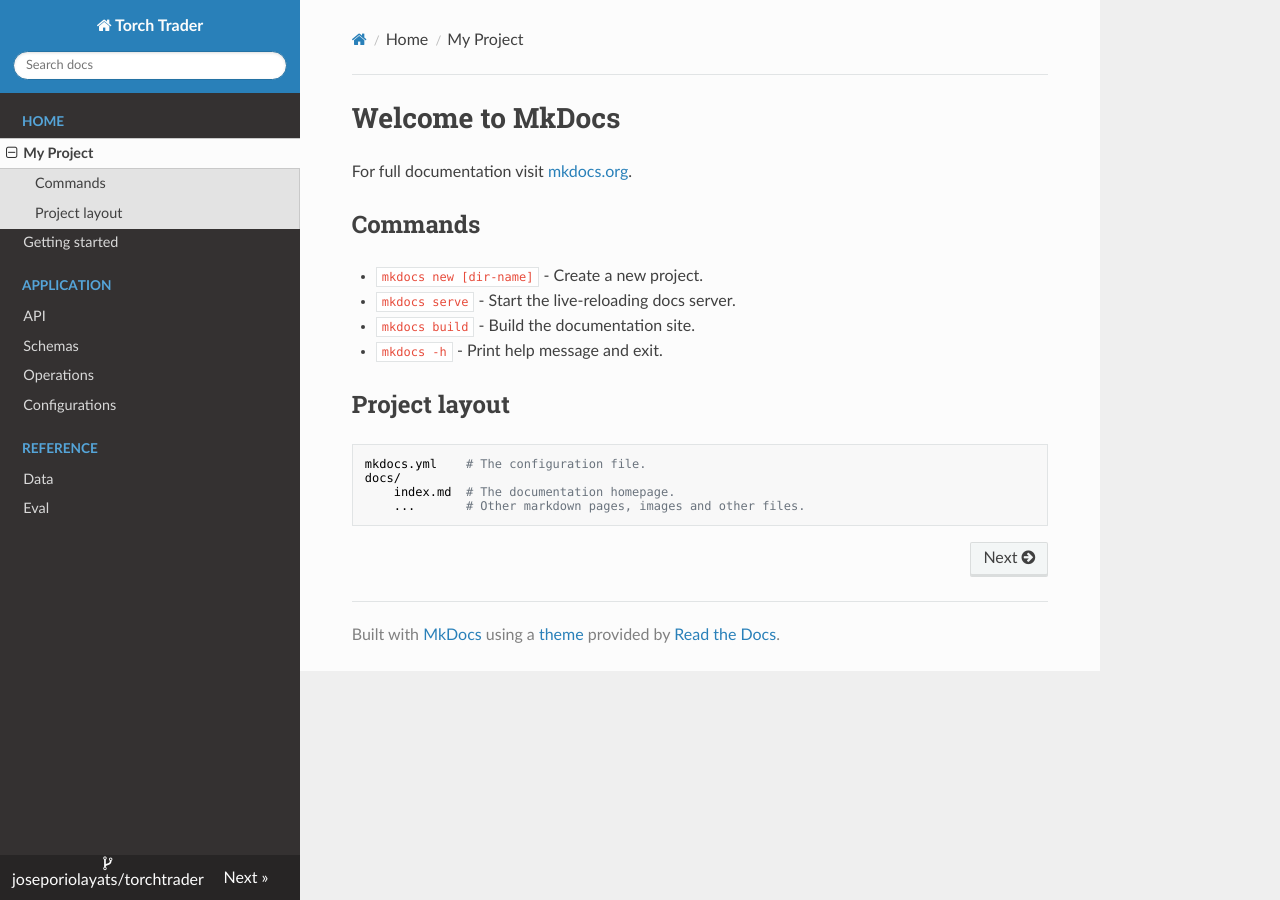
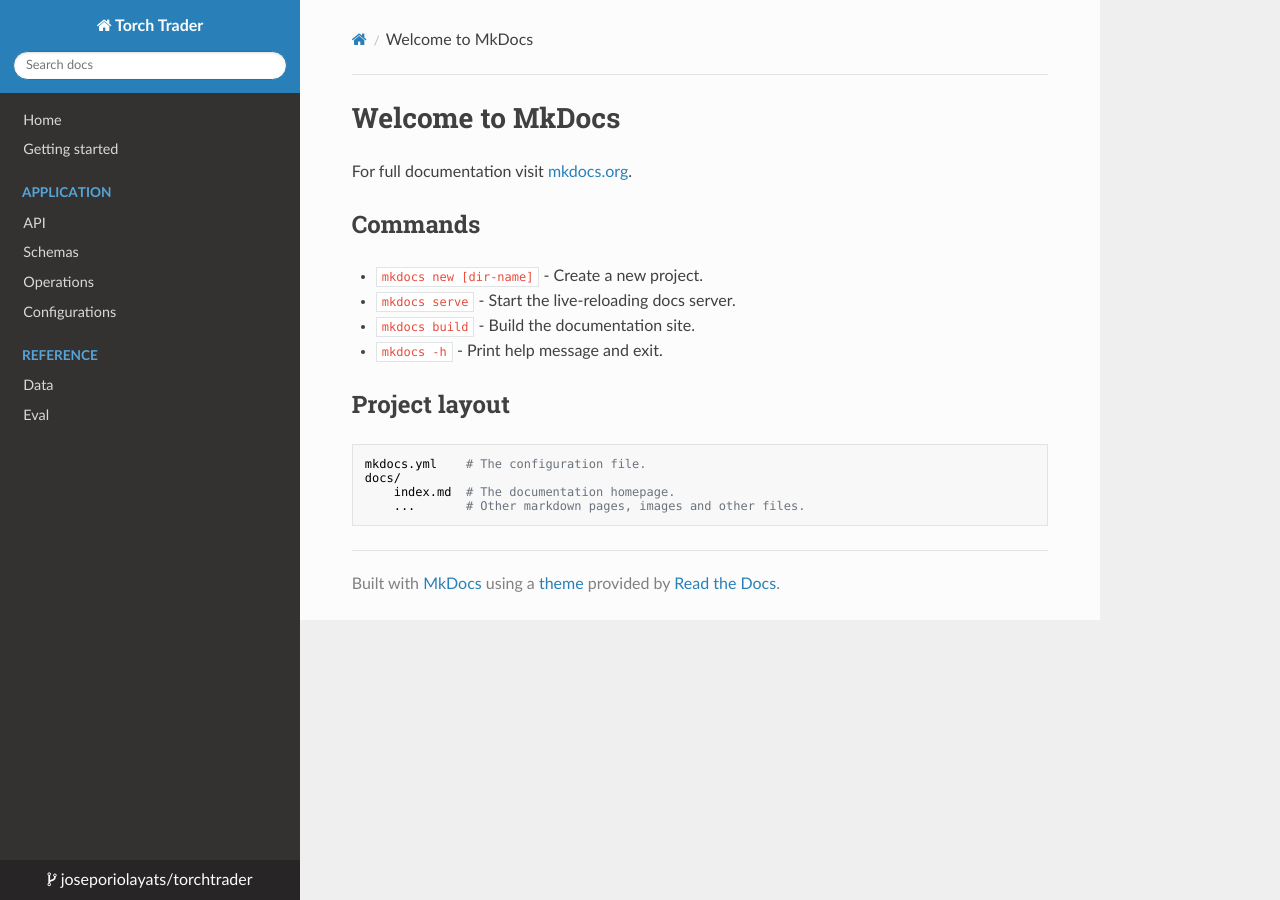
Before and after one commit to joseporiolayats/torchtrader, an MkDocs documentation site: the page built from docs/index.md, in a window 1280 px wide. Built offline with MkDocs 1.6.1, drawn with Linux system fonts in a browser that asks for light colours; nearby versions of some CDN libraries; some of the changed lines change nothing that is shown.

Commit message:
mkdocs setting

```diff
--- a/mkdocs.yml
+++ b/mkdocs.yml
@@ -1,6 +1,6 @@
 # Project information
 site_name: Torch Trader
-site_url: https://joseporiolayats.github.io/#torchtrader
+site_url: https://joseporiolayats.github.io/torchtrader
 site_description: Automated trading framework using DL tools
 site_author: Josep Oriol Ayats
 
@@ -27,18 +27,18 @@
 
 # Page tree
 nav:
-  - Home:
-      - My Project: index.md
-  - Getting started: getting_started.md
+  - Home: docs/index.md
+#      - My Project: docs/index.md
+  - Getting started: docs/getting_started.md
   - Application:
-      - API: app/api.md
-      - Schemas: app/schemas.md
-  - Operations: torchtrader/main.md
+      - API: docs/app/api.md
+      - Schemas: docs/app/schemas.md
+  - Operations: src/torchtrader/main.md
   - Configurations: config/config.md
   - Reference:
-      - Data: torchtrader/data.md
-      - Eval: torchtrader/eval.md
-#      - Models: torchtrader/models.md
-#      - Training: torchtrader/train.md
-#      - Inference: torchtrader/predict.md
-#      - Utilities: torchtrader/utils.md
+      - Data: src/torchtrader/data.md
+      - Eval: src/torchtrader/eval.md
+#      - Models: src/torchtrader/models.md
+#      - Training: src/torchtrader/train.md
+#      - Inference: src/torchtrader/predict.md
+#      - Utilities: src/torchtrader/utils.md
--- /dev/null
+++ b/requirements-dev.txt
@@ -0,0 +1 @@
+mkdocs
```
Also changed, not shown: 1 other file.
